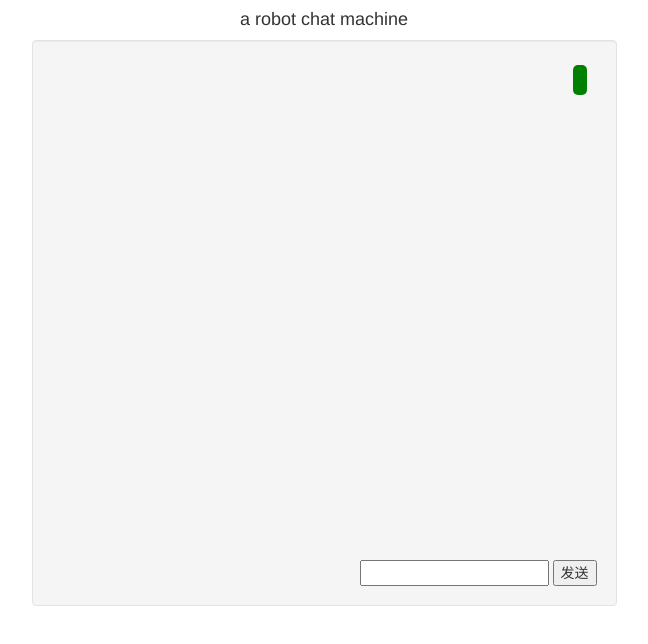
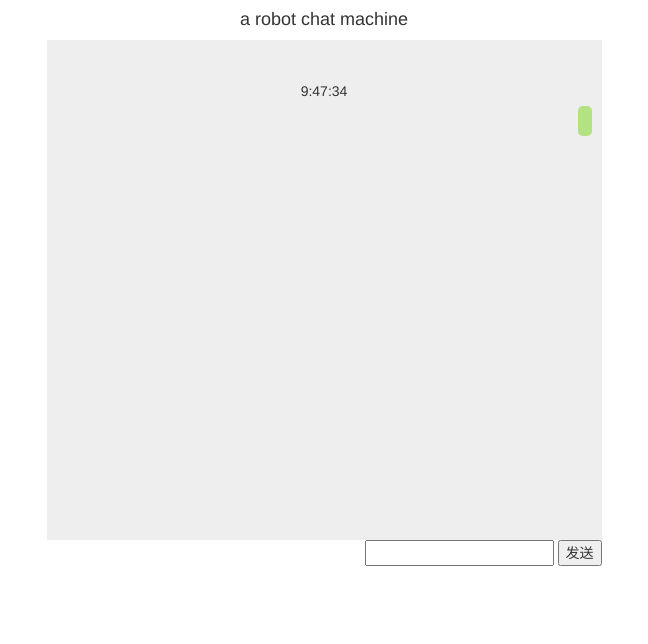
Before and after one commit to yuzai/chat_with_robot, a plain HTML site: page index.html in a window 1280 px wide. Both pictures are taken after a click on the button "发送". Shown: the whole page, without its empty margins (316-964 px from the left). Drawn offline with Linux system fonts and the light colour scheme.

Commit message:
add chat time

```diff
--- /dev/null
+++ b/css/_chat.scss
@@ -0,0 +1,28 @@
+$height: 500px;
+$mecolor:#b2e281;
+$backcolor:#EEEEEE;
+#chat{
+  background: $backcolor;
+  height:$height;
+  overflow:auto;
+  .me{
+    margin:10px;
+    margin-left:30%;
+    text-align:right;
+    span{
+      border-radius: 5px;
+      padding:7px;
+      background:$mecolor;
+    }
+  }
+  .robot{
+    margin:10px;
+    margin-right:30%;
+    text-align:left;
+    span{
+     border-radius: 5px;
+     padding:7px;
+     background:white;
+   }
+  }
+}
--- a/css/style.scss
+++ b/css/style.scss
@@ -1,24 +1 @@
-#chat{
-  height:500px;
-  overflow:auto;
-  .me{
-    margin:10px;
-    margin-left:30%;
-    text-align:right;
-    span{
-      border-radius: 5px;
-      padding:7px;
-      background:green;
-    }
-  }
-  .robot{
-    margin:10px;
-    margin-right:30%;
-    text-align:left;
-    span{
-     border-radius: 5px;
-     padding:7px;
-     background:blue;
-   }
-  }
-}
+@import 'chat'
--- a/index.html
+++ b/index.html
@@ -14,8 +14,9 @@
     <h4 style='text-align:center'>a robot chat machine</h4>
     <div class='container' style='text-align:center'>
         <div class='row'>
-            <div class='well col-lg-6 col-lg-offset-3 col-md-6 col-md-offset-3 col-sm-10 col-sm-offset-1 col-xs-10 col-xs-offset-1'>
+            <div class='col-lg-6 col-lg-offset-3 col-md-6 col-md-offset-3 col-sm-10 col-sm-offset-1 col-xs-10 col-xs-offset-1'>
                 <div id='chat'>
+                  <hr>
                 </div>
                 <div style='text-align:right'>
                     <input type="text" id='info'>
--- a/js/main.js
+++ b/js/main.js
@@ -11,16 +11,21 @@ function get_jsonp(text) {
          if(key == 13)
            $('#send').trigger("click");
      });
+var pre_time;
  $('#send').click(function(){
+   var d=new Date();
+   var p="<div><span>"+d.getHours()+':'+d.getMinutes()+':'+d.getSeconds()+'</span></div>';
+   pre_time = d;
+   $('#chat').append(p);
    var text = $('#info').val();
    $('#info').val('');
-   var p = "<p class='me'><span>"+text+'</span></p>';
+   var p = "<div class='me'><span>"+text+'</span></div>';
    $('#chat').append(p);
    $('#chat').scrollTop( $('#chat')[0].scrollHeight );
     get_jsonp(text);
  })
  function show(data){
-   var p = "<p class='robot'><span>"+data.result.text+'</span></p>';
+   var p = "<div class='robot'><span>"+data.result.text+'</span></div>';
    $('#chat').append(p);
    $('#chat').scrollTop( $('#chat')[0].scrollHeight );
  }
```
Also changed, not shown: css/style.css, 1 other file.
